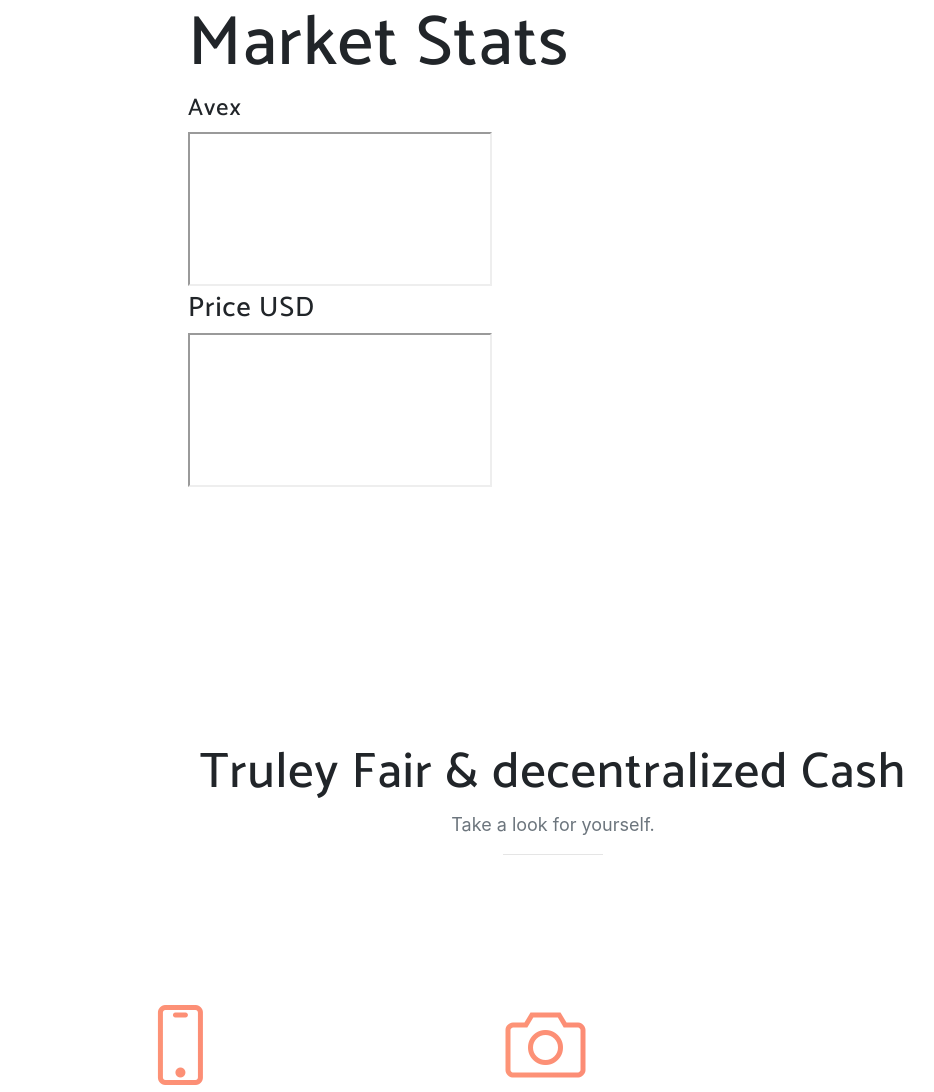
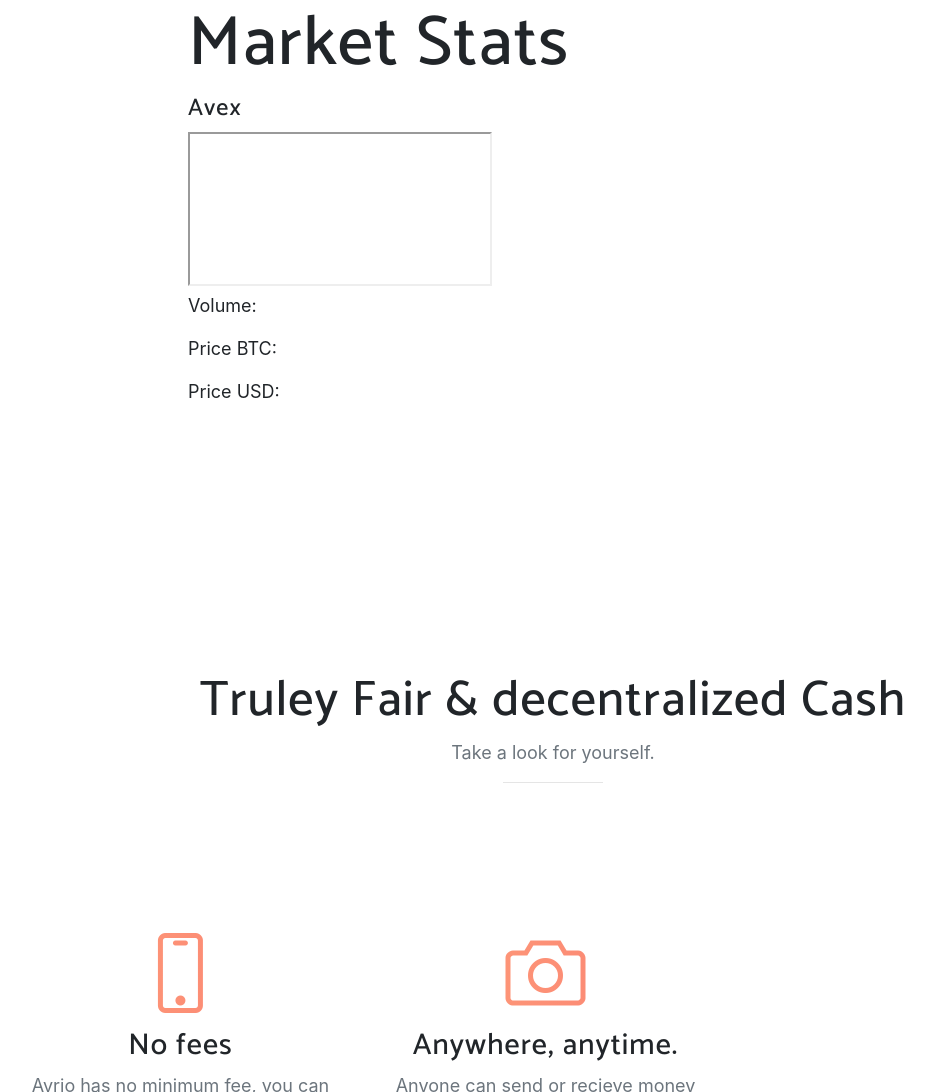
Before and after one commit to avrio-project/avriowebsite, a website with bundled scripts: page index.html in a window 1280 px wide. Shown: the part 947-2039 px from the top of the page, without its empty margins (87-1021 px from the left). Built offline with nearby package versions, Linux system fonts and the light colour scheme; no server answers; a web font is replaced by a local one.

Commit message:
Update index.html

```diff
--- a/index.html
+++ b/index.html
@@ -86,8 +86,9 @@
           <h4>Avex</h3>
           <iframe id="graph"></iframe>
           <br>
-          <h3>Price USD</h3>
-          <iframe id="priceusd"></iframe>
+          <p>Volume: <span id="vol"></span></p>
+          <p>Price BTC: <span id="pricebtc"></span></p>
+          <p>Price USD: <span id="priceusd"></span></p>
         </div>
       </div>
     </div>
```
